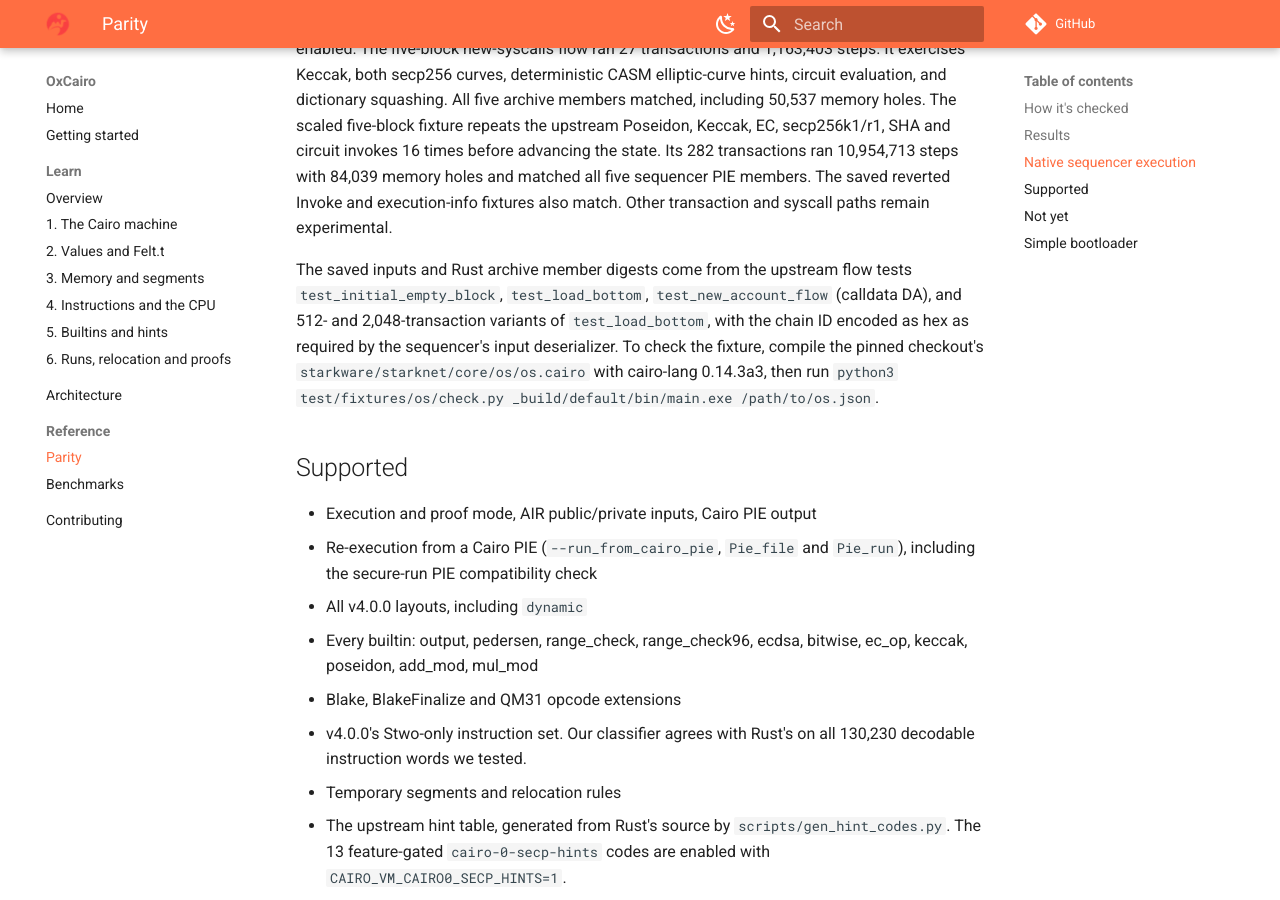
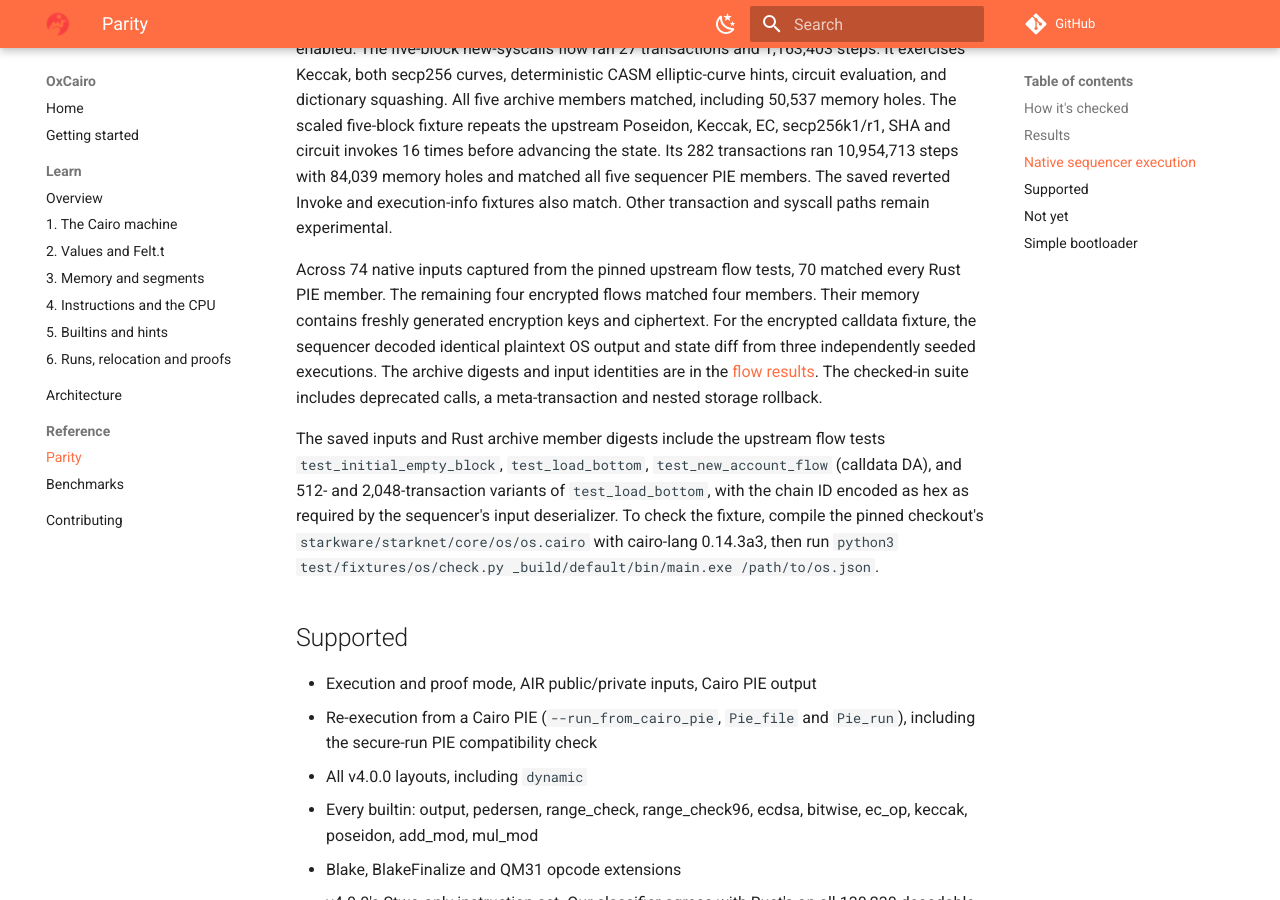
Before and after one commit to teddyjfpender/cairo-vm-ocaml, an MkDocs documentation site: the page built from docs/parity.md, in a window 1280 px wide and 900 px high, scrolled down 1485 px. Built offline with MkDocs 1.6.1 and Material for MkDocs 9.7.7, drawn with Linux system fonts in a browser that asks for light colours; comment, search, counter and statistics services are not loaded.

Commit message:
Record sequencer differential results and retain three transaction regressions

```diff
--- a/docs/parity.md
+++ b/docs/parity.md
@@ -52,7 +52,9 @@ both secp256 curves, deterministic CASM elliptic-curve hints, circuit evaluation
 squashing. All five archive members matched, including 50,537 memory holes. The scaled five-block fixture repeats the upstream Poseidon, Keccak, EC, secp256k1/r1, SHA and circuit invokes 16 times before advancing the state. Its 282 transactions ran 10,954,713 steps with 84,039 memory holes and matched all five sequencer PIE members. The saved reverted
 Invoke and execution-info fixtures also match. Other transaction and syscall paths remain experimental.
 
-The saved inputs and Rust archive member digests come from the upstream flow tests
+Across 74 native inputs captured from the pinned upstream flow tests, 70 matched every Rust PIE member. The remaining four encrypted flows matched four members. Their memory contains freshly generated encryption keys and ciphertext. For the encrypted calldata fixture, the sequencer decoded identical plaintext OS output and state diff from three independently seeded executions. The archive digests and input identities are in the [flow results](../test/fixtures/os/upstream-flow-results.csv). The checked-in suite includes deprecated calls, a meta-transaction and nested storage rollback.
+
+The saved inputs and Rust archive member digests include the upstream flow tests
 `test_initial_empty_block`, `test_load_bottom`, `test_new_account_flow` (calldata DA), and
 512- and 2,048-transaction variants of `test_load_bottom`, with the chain ID encoded as
 hex as required by the sequencer's input deserializer. To check the fixture, compile the
```
Also changed, not shown: 8 other files.
